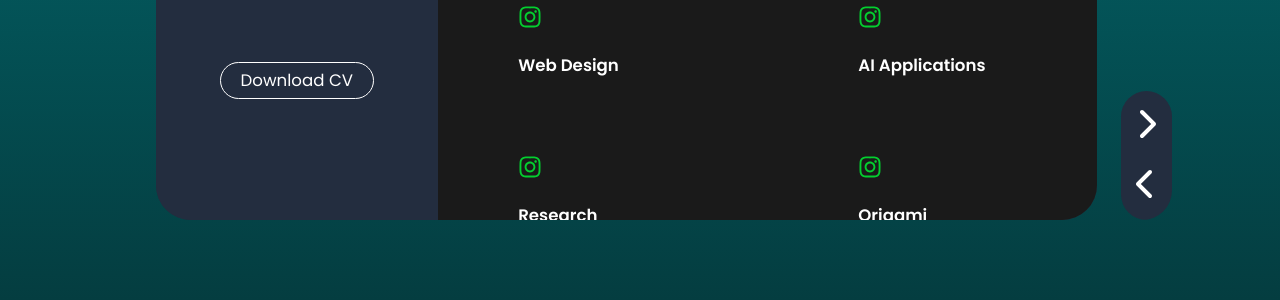
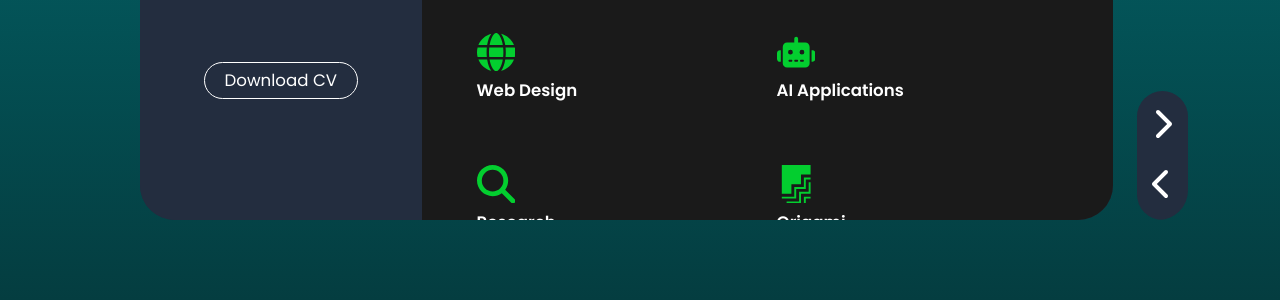
Before and after one commit to ssrikanthreddy/SriksPortfolio, a website: page index.html in a window 1280 px wide. Shown: the part 500-800 px from the top of the page. Drawn offline with Linux system fonts and the light colour scheme.

Commit message:
Updated about me, before testing scrollbars
if i mess up scroll bar, i reset to this

```diff
--- a/index.html
+++ b/index.html
@@ -91,22 +91,22 @@
 
             <div class="grid-container">
               <div class="grid-item">
-                <svg xmlns="http://www.w3.org/2000/svg" viewBox="0 0 448 512"><path d="M224.1 141c-63.6 0-114.9 51.3-114.9 114.9s51.3 114.9 114.9 114.9S339 319.5 339 255.9 287.7 141 224.1 141zm0 189.6c-41.1 0-74.7-33.5-74.7-74.7s33.5-74.7 74.7-74.7 74.7 33.5 74.7 74.7-33.6 74.7-74.7 74.7zm146.4-194.3c0 14.9-12 26.8-26.8 26.8-14.9 0-26.8-12-26.8-26.8s12-26.8 26.8-26.8 26.8 12 26.8 26.8zm76.1 27.2c-1.7-35.9-9.9-67.7-36.2-93.9-26.2-26.2-58-34.4-93.9-36.2-37-2.1-147.9-2.1-184.9 0-35.8 1.7-67.6 9.9-93.9 36.1s-34.4 58-36.2 93.9c-2.1 37-2.1 147.9 0 184.9 1.7 35.9 9.9 67.7 36.2 93.9s58 34.4 93.9 36.2c37 2.1 147.9 2.1 184.9 0 35.9-1.7 67.7-9.9 93.9-36.2 26.2-26.2 34.4-58 36.2-93.9 2.1-37 2.1-147.8 0-184.8zM398.8 388c-7.8 19.6-22.9 34.7-42.6 42.6-29.5 11.7-99.5 9-132.1 9s-102.7 2.6-132.1-9c-19.6-7.8-34.7-22.9-42.6-42.6-11.7-29.5-9-99.5-9-132.1s-2.6-102.7 9-132.1c7.8-19.6 22.9-34.7 42.6-42.6 29.5-11.7 99.5-9 132.1-9s102.7-2.6 132.1 9c19.6 7.8 34.7 22.9 42.6 42.6 11.7 29.5 9 99.5 9 132.1s2.7 102.7-9 132.1z"/></svg>
+                <svg xmlns="http://www.w3.org/2000/svg" viewBox="0 0 512 512"><!--! Font Awesome Pro 6.4.2 by @fontawesome - https://fontawesome.com License - https://fontawesome.com/license (Commercial License) Copyright 2023 Fonticons, Inc. --><path d="M352 256c0 22.2-1.2 43.6-3.3 64H163.3c-2.2-20.4-3.3-41.8-3.3-64s1.2-43.6 3.3-64H348.7c2.2 20.4 3.3 41.8 3.3 64zm28.8-64H503.9c5.3 20.5 8.1 41.9 8.1 64s-2.8 43.5-8.1 64H380.8c2.1-20.6 3.2-42 3.2-64s-1.1-43.4-3.2-64zm112.6-32H376.7c-10-63.9-29.8-117.4-55.3-151.6c78.3 20.7 142 77.5 171.9 151.6zm-149.1 0H167.7c6.1-36.4 15.5-68.6 27-94.7c10.5-23.6 22.2-40.7 33.5-51.5C239.4 3.2 248.7 0 256 0s16.6 3.2 27.8 13.8c11.3 10.8 23 27.9 33.5 51.5c11.6 26 20.9 58.2 27 94.7zm-209 0H18.6C48.6 85.9 112.2 29.1 190.6 8.4C165.1 42.6 145.3 96.1 135.3 160zM8.1 192H131.2c-2.1 20.6-3.2 42-3.2 64s1.1 43.4 3.2 64H8.1C2.8 299.5 0 278.1 0 256s2.8-43.5 8.1-64zM194.7 446.6c-11.6-26-20.9-58.2-27-94.6H344.3c-6.1 36.4-15.5 68.6-27 94.6c-10.5 23.6-22.2 40.7-33.5 51.5C272.6 508.8 263.3 512 256 512s-16.6-3.2-27.8-13.8c-11.3-10.8-23-27.9-33.5-51.5zM135.3 352c10 63.9 29.8 117.4 55.3 151.6C112.2 482.9 48.6 426.1 18.6 352H135.3zm358.1 0c-30 74.1-93.6 130.9-171.9 151.6c25.5-34.2 45.2-87.7 55.3-151.6H493.4z"/></svg>
                 <h3>Web Design</h3>
 
               </div>
               <div class="grid-item">
-                <svg xmlns="http://www.w3.org/2000/svg" viewBox="0 0 448 512"><path d="M224.1 141c-63.6 0-114.9 51.3-114.9 114.9s51.3 114.9 114.9 114.9S339 319.5 339 255.9 287.7 141 224.1 141zm0 189.6c-41.1 0-74.7-33.5-74.7-74.7s33.5-74.7 74.7-74.7 74.7 33.5 74.7 74.7-33.6 74.7-74.7 74.7zm146.4-194.3c0 14.9-12 26.8-26.8 26.8-14.9 0-26.8-12-26.8-26.8s12-26.8 26.8-26.8 26.8 12 26.8 26.8zm76.1 27.2c-1.7-35.9-9.9-67.7-36.2-93.9-26.2-26.2-58-34.4-93.9-36.2-37-2.1-147.9-2.1-184.9 0-35.8 1.7-67.6 9.9-93.9 36.1s-34.4 58-36.2 93.9c-2.1 37-2.1 147.9 0 184.9 1.7 35.9 9.9 67.7 36.2 93.9s58 34.4 93.9 36.2c37 2.1 147.9 2.1 184.9 0 35.9-1.7 67.7-9.9 93.9-36.2 26.2-26.2 34.4-58 36.2-93.9 2.1-37 2.1-147.8 0-184.8zM398.8 388c-7.8 19.6-22.9 34.7-42.6 42.6-29.5 11.7-99.5 9-132.1 9s-102.7 2.6-132.1-9c-19.6-7.8-34.7-22.9-42.6-42.6-11.7-29.5-9-99.5-9-132.1s-2.6-102.7 9-132.1c7.8-19.6 22.9-34.7 42.6-42.6 29.5-11.7 99.5-9 132.1-9s102.7-2.6 132.1 9c19.6 7.8 34.7 22.9 42.6 42.6 11.7 29.5 9 99.5 9 132.1s2.7 102.7-9 132.1z"/></svg>
+                <svg xmlns="http://www.w3.org/2000/svg" viewBox="0 0 640 512"><!--! Font Awesome Pro 6.4.2 by @fontawesome - https://fontawesome.com License - https://fontawesome.com/license (Commercial License) Copyright 2023 Fonticons, Inc. --><path d="M320 0c17.7 0 32 14.3 32 32V96H472c39.8 0 72 32.2 72 72V440c0 39.8-32.2 72-72 72H168c-39.8 0-72-32.2-72-72V168c0-39.8 32.2-72 72-72H288V32c0-17.7 14.3-32 32-32zM208 384c-8.8 0-16 7.2-16 16s7.2 16 16 16h32c8.8 0 16-7.2 16-16s-7.2-16-16-16H208zm96 0c-8.8 0-16 7.2-16 16s7.2 16 16 16h32c8.8 0 16-7.2 16-16s-7.2-16-16-16H304zm96 0c-8.8 0-16 7.2-16 16s7.2 16 16 16h32c8.8 0 16-7.2 16-16s-7.2-16-16-16H400zM264 256a40 40 0 1 0 -80 0 40 40 0 1 0 80 0zm152 40a40 40 0 1 0 0-80 40 40 0 1 0 0 80zM48 224H64V416H48c-26.5 0-48-21.5-48-48V272c0-26.5 21.5-48 48-48zm544 0c26.5 0 48 21.5 48 48v96c0 26.5-21.5 48-48 48H576V224h16z"/></svg>
                 <h3>AI Applications</h3>
 
               </div>
               <div class="grid-item">
-                <svg xmlns="http://www.w3.org/2000/svg" viewBox="0 0 448 512"><path d="M224.1 141c-63.6 0-114.9 51.3-114.9 114.9s51.3 114.9 114.9 114.9S339 319.5 339 255.9 287.7 141 224.1 141zm0 189.6c-41.1 0-74.7-33.5-74.7-74.7s33.5-74.7 74.7-74.7 74.7 33.5 74.7 74.7-33.6 74.7-74.7 74.7zm146.4-194.3c0 14.9-12 26.8-26.8 26.8-14.9 0-26.8-12-26.8-26.8s12-26.8 26.8-26.8 26.8 12 26.8 26.8zm76.1 27.2c-1.7-35.9-9.9-67.7-36.2-93.9-26.2-26.2-58-34.4-93.9-36.2-37-2.1-147.9-2.1-184.9 0-35.8 1.7-67.6 9.9-93.9 36.1s-34.4 58-36.2 93.9c-2.1 37-2.1 147.9 0 184.9 1.7 35.9 9.9 67.7 36.2 93.9s58 34.4 93.9 36.2c37 2.1 147.9 2.1 184.9 0 35.9-1.7 67.7-9.9 93.9-36.2 26.2-26.2 34.4-58 36.2-93.9 2.1-37 2.1-147.8 0-184.8zM398.8 388c-7.8 19.6-22.9 34.7-42.6 42.6-29.5 11.7-99.5 9-132.1 9s-102.7 2.6-132.1-9c-19.6-7.8-34.7-22.9-42.6-42.6-11.7-29.5-9-99.5-9-132.1s-2.6-102.7 9-132.1c7.8-19.6 22.9-34.7 42.6-42.6 29.5-11.7 99.5-9 132.1-9s102.7-2.6 132.1 9c19.6 7.8 34.7 22.9 42.6 42.6 11.7 29.5 9 99.5 9 132.1s2.7 102.7-9 132.1z"/></svg>
+                <svg xmlns="http://www.w3.org/2000/svg" viewBox="0 0 512 512"><!--! Font Awesome Pro 6.4.2 by @fontawesome - https://fontawesome.com License - https://fontawesome.com/license (Commercial License) Copyright 2023 Fonticons, Inc. --><path d="M416 208c0 45.9-14.9 88.3-40 122.7L502.6 457.4c12.5 12.5 12.5 32.8 0 45.3s-32.8 12.5-45.3 0L330.7 376c-34.4 25.2-76.8 40-122.7 40C93.1 416 0 322.9 0 208S93.1 0 208 0S416 93.1 416 208zM208 352a144 144 0 1 0 0-288 144 144 0 1 0 0 288z"/></svg>
                 <h3>Research</h3>
 
               </div>
               <div class="grid-item">
-                <svg xmlns="http://www.w3.org/2000/svg" viewBox="0 0 448 512"><path d="M224.1 141c-63.6 0-114.9 51.3-114.9 114.9s51.3 114.9 114.9 114.9S339 319.5 339 255.9 287.7 141 224.1 141zm0 189.6c-41.1 0-74.7-33.5-74.7-74.7s33.5-74.7 74.7-74.7 74.7 33.5 74.7 74.7-33.6 74.7-74.7 74.7zm146.4-194.3c0 14.9-12 26.8-26.8 26.8-14.9 0-26.8-12-26.8-26.8s12-26.8 26.8-26.8 26.8 12 26.8 26.8zm76.1 27.2c-1.7-35.9-9.9-67.7-36.2-93.9-26.2-26.2-58-34.4-93.9-36.2-37-2.1-147.9-2.1-184.9 0-35.8 1.7-67.6 9.9-93.9 36.1s-34.4 58-36.2 93.9c-2.1 37-2.1 147.9 0 184.9 1.7 35.9 9.9 67.7 36.2 93.9s58 34.4 93.9 36.2c37 2.1 147.9 2.1 184.9 0 35.9-1.7 67.7-9.9 93.9-36.2 26.2-26.2 34.4-58 36.2-93.9 2.1-37 2.1-147.8 0-184.8zM398.8 388c-7.8 19.6-22.9 34.7-42.6 42.6-29.5 11.7-99.5 9-132.1 9s-102.7 2.6-132.1-9c-19.6-7.8-34.7-22.9-42.6-42.6-11.7-29.5-9-99.5-9-132.1s-2.6-102.7 9-132.1c7.8-19.6 22.9-34.7 42.6-42.6 29.5-11.7 99.5-9 132.1-9s102.7-2.6 132.1 9c19.6 7.8 34.7 22.9 42.6 42.6 11.7 29.5 9 99.5 9 132.1s2.7 102.7-9 132.1z"/></svg>
+                <svg xmlns="http://www.w3.org/2000/svg" viewBox="0 0 384 512"><!--! Font Awesome Pro 6.4.2 by @fontawesome - https://fontawesome.com License - https://fontawesome.com/license (Commercial License) Copyright 2023 Fonticons, Inc. --><path d="M384 192h-64v128H192v128H0v-25.6h166.4v-128h128v-128H384V192zm-25.6 38.4v128h-128v128H64V512h192V384h128V230.4h-25.6zm25.6 192h-89.6V512H320v-64h64v-25.6zM0 0v384h128V256h128V128h128V0H0z"/></svg>
                 <h3>Origami</h3>
 
               </div>
--- /dev/null
+++ b/package.json
@@ -0,0 +1,5 @@
+{
+  "dependencies": {
+    "simplebar": "^6.2.5"
+  }
+}
--- a/styles/styles.scss
+++ b/styles/styles.scss
@@ -3,6 +3,8 @@ $secondary: #232D3F;
 $accents: #03ce2f;
 $text: #ffffff;
 $Poppins: 'Poppins', sans-serif;
+$main-width: 22vw;
+$vis-width: 76vw;
 
 body, html {
   width: 100%;
@@ -34,14 +36,14 @@ body {
   flex-wrap: wrap;
   border-radius: 4.375vh;
   height: 80vh;
-  width: 73.5vw;
+  width: $vis-width;
   overflow: hidden;
   background-color: $secondary;
 }
 
 #main {
   max-height: 80vh;
-  width: 22vw;
+  width: $main-width;
   background-color: $secondary;
   padding: 0vw 0vw 0vw 0vw;
   margin: 0;
@@ -269,7 +271,6 @@ header{
 }
 
 .nav {
-
   margin-left: 1vh;
   top: 0;
   display: flex;
@@ -326,7 +327,9 @@ header{
 .about.content.active {
   margin-right: 0px; /* Add space for the scrollbar */
   max-height: 80vh;
-  overflow-y: scroll;
+  width:fit-content;
+  overflow-y: auto;
+  overflow-x: hidden;
   scroll-behavior: smooth;
   display: flex;
   justify-content: space-between;
@@ -341,8 +344,12 @@ header{
 }
 
 .about.content.active::-webkit-scrollbar-thumb {
+  transition: 0.9s;
   background-color: var(--scrollbar-thumb-color, $secondary); /* Set the color of the scrollbar thumb */
   border-radius: 10px; /* Round the edges of the thumb */
+}
+.about.content.active::-webkit-scrollbar-thumb:hover{
+  background-color: $accents;
 }
 
 
@@ -365,7 +372,7 @@ header{
 .details {
   font-size: 1vw;
   font-family: $Poppins;
-  margin-top: 7.25vw;
+  margin-top: 8.3vw;
   display: flex;
   flex-direction: column;
 }
@@ -377,7 +384,7 @@ header{
 
 .details p{
   line-height: .5;
-  font-size: 1vw;
+  font-size: 1.1vw;
 }
 
 .spec {
@@ -403,11 +410,10 @@ header{
 }
 
 .do {
-
   font-family: $Poppins;
   font-size: .1vw;
   margin-top: 4vw;
-  margin-bottom: 2vw;
+  margin-bottom: 1vw;
 }
 
 .do h2 {
@@ -431,19 +437,25 @@ header{
 
 .grid-item {
   background-color: transparent;
-  padding: 2vw;
+  padding: 2vw 0 2vw;
   text-align: left;
 }
 
 
 .grid-item h3{
   text-align: left;
-  margin-right: 2.3vh;
+  margin: 0  0;
   font-size: 1.3VW !important;
 }
 
 .grid-item svg{
-  width: 3vh;
-  height: 3vh;
+  width:  3vw;
+  height: 3vw;
   fill: $accents;
 }
+
+.grid-item p{
+  text-align: left;
+  line-height: .5;
+  font-size: 1.1vw;
+}
```
Also changed, not shown: css/styles.css, 3 other files.
